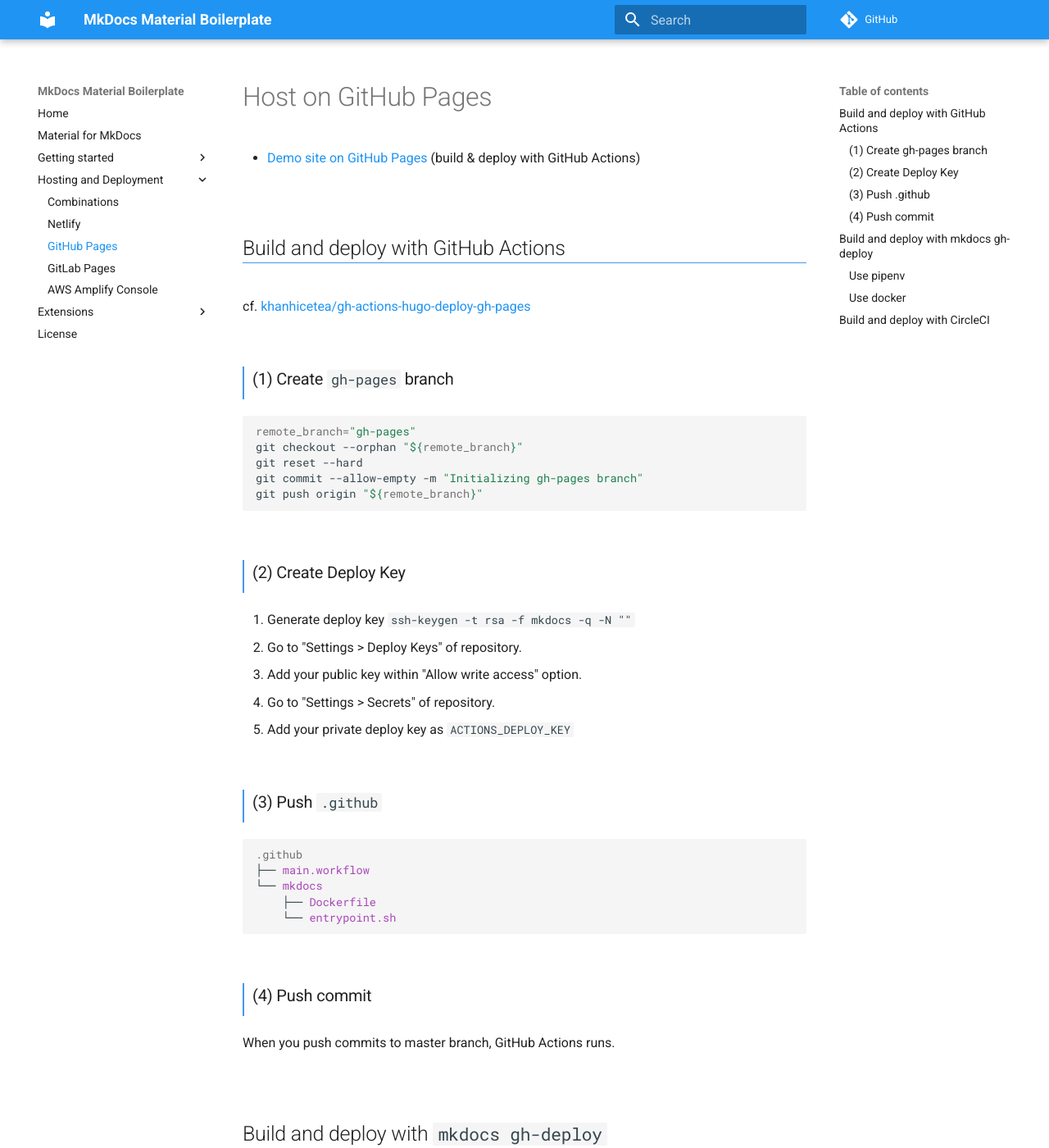
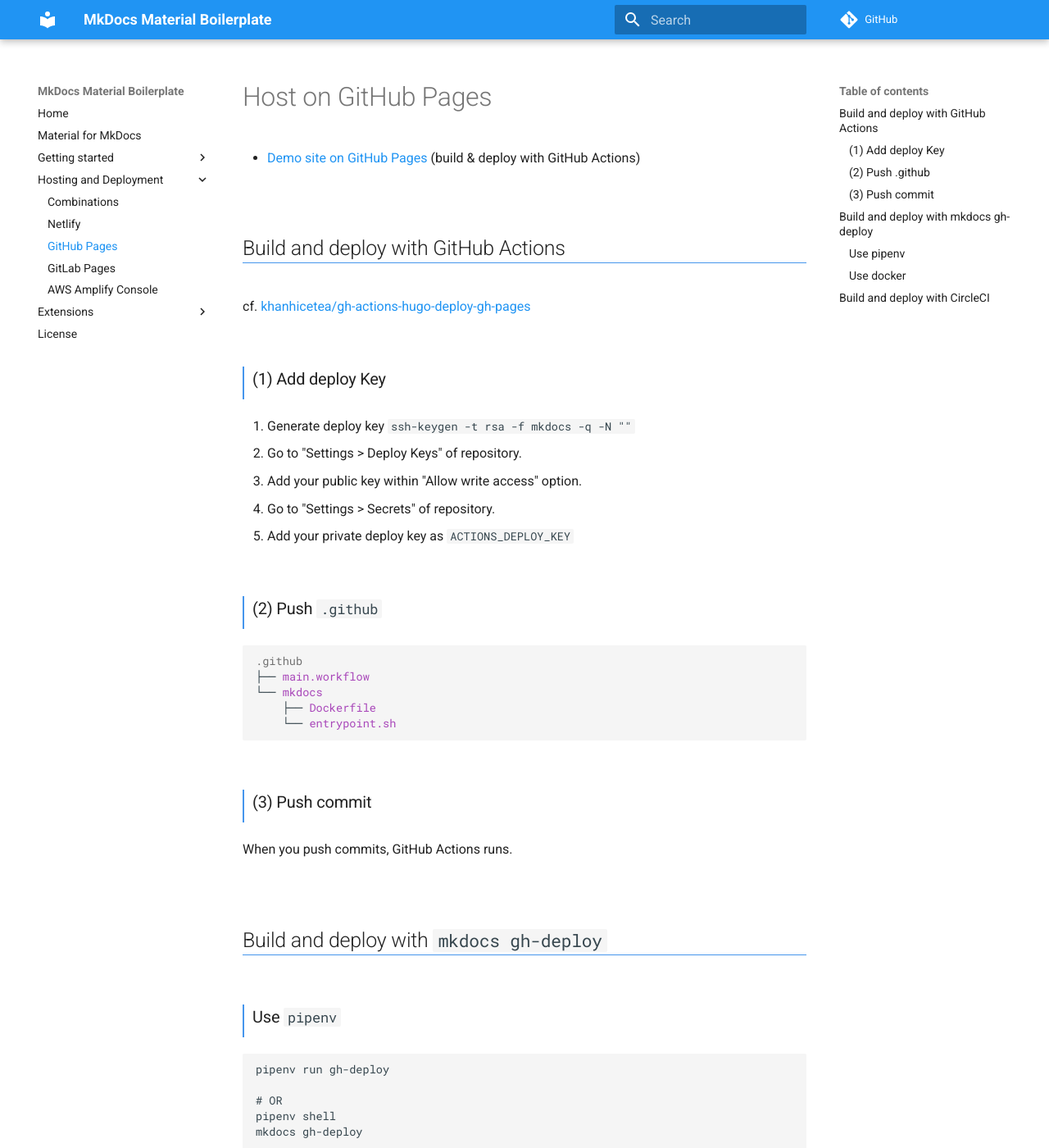
Before and after one commit to peaceiris/mkdocs-material-boilerplate, an MkDocs documentation site: the page built from docs/hosting-and-deployment/github-pages.md, in a window 1280 px wide and 1400 px high. Shown: the whole window at 82% size. Built offline with MkDocs 1.6.1 and Material for MkDocs 9.7.7, drawn with Linux system fonts in a browser that asks for light colours; comment, search, counter and statistics services are not loaded.

Commit message:
Update docs (#36)
* prune

* fix

````diff
--- a/docs/hosting-and-deployment/github-pages.md
+++ b/docs/hosting-and-deployment/github-pages.md
@@ -8,17 +8,7 @@
 
 cf. [khanhicetea/gh-actions-hugo-deploy-gh-pages](https://github.com/khanhicetea/gh-actions-hugo-deploy-gh-pages)
 
-### (1) Create `gh-pages` branch
-
-```sh
-remote_branch="gh-pages"
-git checkout --orphan "${remote_branch}"
-git reset --hard
-git commit --allow-empty -m "Initializing gh-pages branch"
-git push origin "${remote_branch}"
-```
-
-### (2) Create Deploy Key
+### (1) Add deploy Key
 
 1. Generate deploy key `ssh-keygen -t rsa -f mkdocs -q -N ""`
 2. Go to "Settings > Deploy Keys" of repository.
@@ -36,9 +26,9 @@
     └── entrypoint.sh
 ```
 
-### (4) Push commit
+### (3) Push commit
 
-When you push commits to master branch, GitHub Actions runs.
+When you push commits, GitHub Actions runs.
 
 
 
````
Also changed, not shown: other parts of docs/hosting-and-deployment/github-pages.md (+1 -1 lines).
